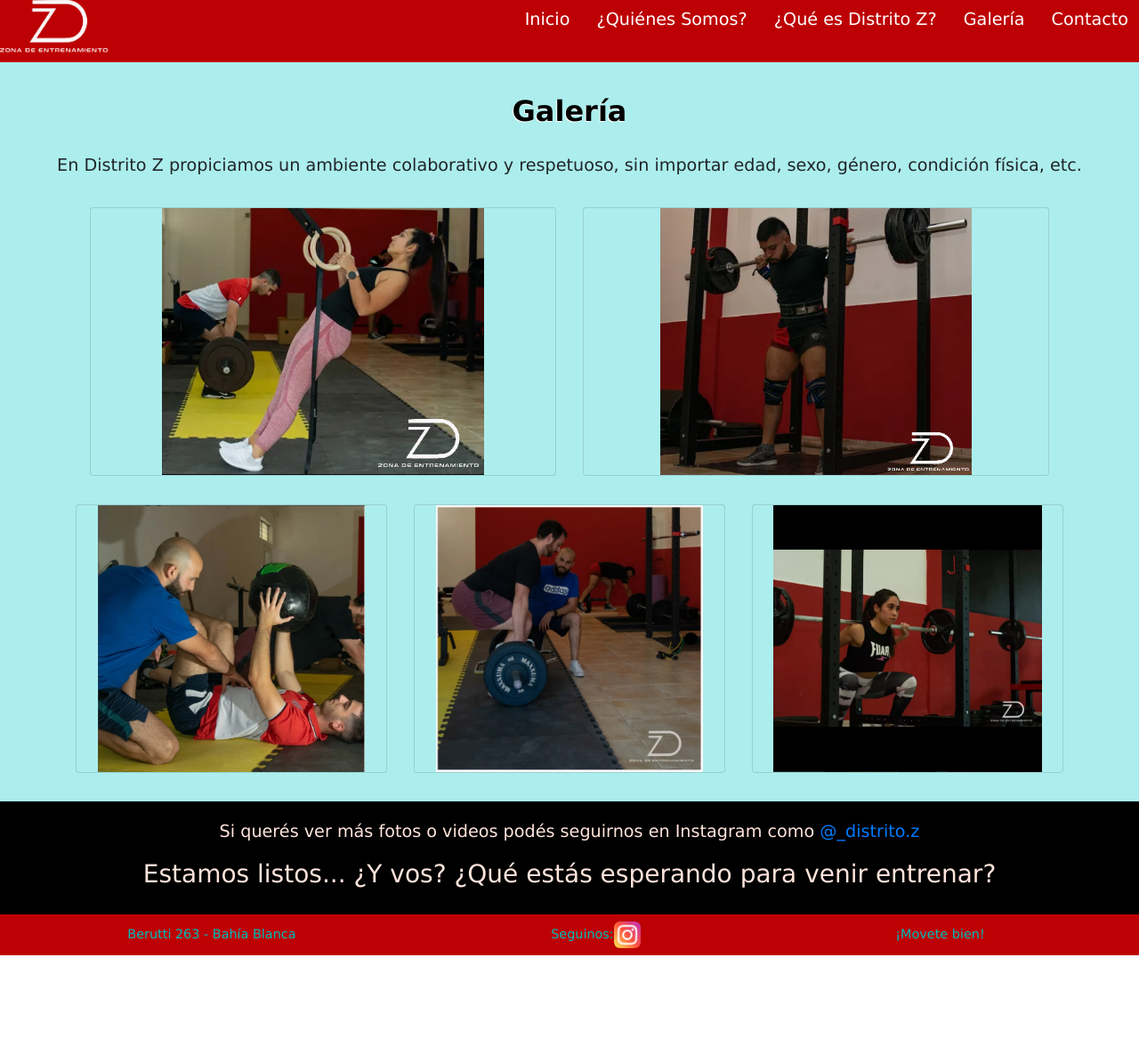
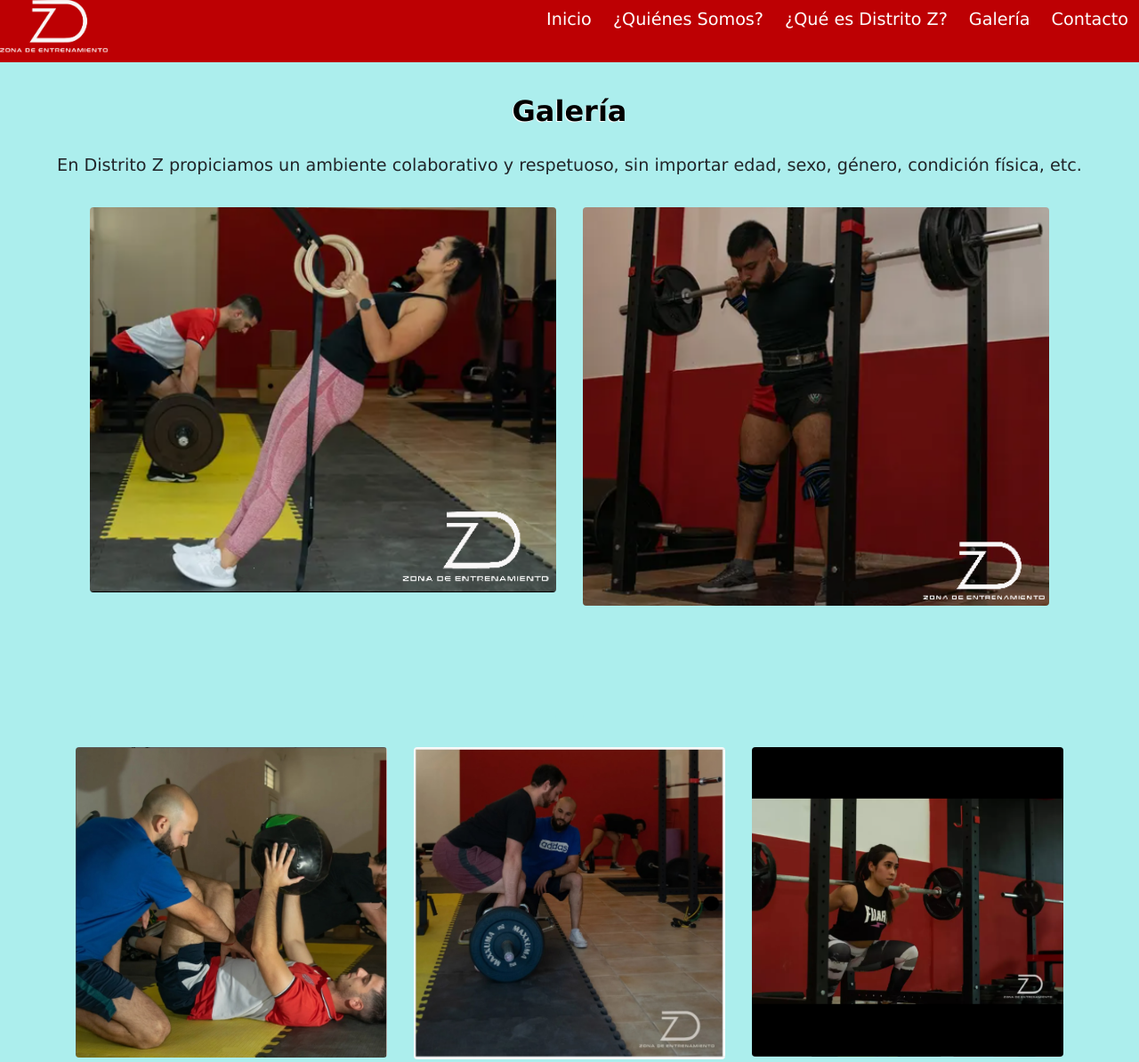
Before and after one commit to Noe-O/proyecto.final, a website: page galeria.html in a window 1280 px wide. Shown: the top 1194 px of the page at 89% size. Before the commit the page ends 1074 px from the top, so only its background shows below. Drawn offline with nearby package versions, Linux system fonts and the light colour scheme.

Commit message:
ultimos retoques en el HEADER y FOOTER, arreglo de las imagenes de GALERIA

```diff
--- a/galeria.html
+++ b/galeria.html
@@ -16,20 +16,20 @@
 
 <body>
     <header class="bg-rojo">
-		<div class="d-flex justify-content-between position-fixed bg-rojo w-100">
+        <div class="d-flex justify-content-between bg-rojo position-fixed w-100">
             <img src="./img/Dz.logo.png" alt="logo" width="auto" height="60px">
-			<nav class="navbar navbar-expand-lg navbar-dark">
+            <nav class="navbar navbar-expand-lg navbar-dark justify-content-end">
                 <button class="navbar-toggler" type="button" data-toggle="collapse" data-target="#navbarNav"
                     aria-controls="navbarNav" aria-expanded="false" aria-label="Toggle navigation">
                     <span class="navbar-toggler-icon"></span>
                 </button>
-				<div class="collapse navbar-collapse" id="navbarNav">
-					<ul>
-						<li><a href="index.html">Inicio</a></li>
-						<li><a href="somos.html">¿Quiénes Somos?</a></li>
-						<li><a href="quees.html">¿Qué es Distrito Z?</a></li>
-						<li><a href="galeria.html">Galería</a></li>
-						<li><a href="contact.html">Contacto</a></li>
+                <div class="collapse navbar-collapse text-right" id="navbarNav">
+                    <ul class="flex-lg-row">
+                        <li class="nav-item"><a href="index.html">Inicio</a></li>
+                        <li class="nav-item"><a href="somos.html">¿Quiénes Somos?</a></li>
+                        <li class="nav-item"><a href="quees.html">¿Qué es Distrito Z?</a></li>
+                        <li class="nav-item"><a href="galeria.html">Galería</a></li>
+                        <li class="nav-item"><a href="contact.html">Contacto</a></li>
                     </ul>
                 </div>
             </nav>
@@ -46,78 +46,56 @@
                 física, etc. </p>
         </div>
         <div class="container">
-            <div id="accordion" role="tablist" class="card-deck flex-column flex-md-row  p-3">
-                <div class="card  rounded bg-lightBlue">
-                    <div role="tab" id="headingOne">
-                        <a data-toggle="collapse" href="#collapseOne" aria-expanded="false" aria-controls="collapseOne">
-                            <img src="./img/par.png" alt="Concentración" width="auto" height="300px">
-                        </a>
+            <div class="fotos card-deck flex-column flex-md-row  p-3">
+                <div class="card  bg-lightBlue">
+                    <img class="rounded card-img" src="./img/par.png" alt="Concentracion" />
+                    <div class="card-img-overlay">
+                        <p class="card-text">El bienestar físico es lo más importante en nuestras vidas</p>
                     </div>
-                    <div id="collapseOne" class="collapse" role="tabpanel" aria-labelledby="headingOne">
-                        <div class="card-body">
-                            El bienestar físico es lo más importante en nuestras vidas
+                </div>
+
+
+                <div class="card  bg-lightBlue">
+                    <img class="rounded card-img" src="./img/juani.png" alt="sentadilla" />
+
+                    <div class="card-img-overlay">
+                        <p class="card-text">Cada nuevo/a integrante es una parte escencial en la familia de DZ, por ello queremos que
+                        estés a gusto.</p>
                     </div>
                 </div>
             </div>
 
-                <div class="card rounded bg-lightBlue">
-                    <div role="tab" id="headingTwo">
-                        <a data-toggle="collapse" href="#collapseTwo" aria-expanded="false" aria-controls="collapseTwo">
-                            <img src="./img/juani.png" alt="sentadilla" width="auto" height="300px">
-                        </a>
-                    </div>
-                    <div id="collapseTwo" class="collapse" role="tabpanel" aria-labelledby="headingTwo">
-                        <div class="card-body">
-                            Cada nuevo/a integrante es una parte escencial en la familia de DZ, por ello queremos que
-                            estés a gusto.
-                        </div>
-                    </div>
+            <div class="fotos card-deck flex-column flex-lg-row py-3">
+                <div class="card  bg-lightBlue">
+
+                    <img class="rounded card-img" src="./img/DZ.jefe.jpg" alt="Indicaciones de movimiento" />
+
+                    <div class="card-img-overlay">
+                        <p class="card-text">
+                            En los desafíos que te propongas te vamos a estar alentando y supervisando.
+                        </p>
+
                     </div>
                 </div>
 
-            <div id="accordion" role="tablist" class="card-deck flex-column flex-lg-row py-3">
-                <div class="card rounded bg-lightBlue">
-                    <div role="tab" id="headingTwo">
-                        <a data-toggle="collapse" href="#collapseThree" aria-expanded="false"
-                            aria-controls="collapseThree">
-                            <img src="./img/DZ.jefe.jpg" alt="Profesor dando indicaciones de movimiento" width="auto"
-                                height="300px">
-                        </a>
-                    </div>
-                    <div id="collapseThree" class="collapse" role="tabpanel" aria-labelledby="headingThree">
-                        <div class="card-body">
-                            En los desafíos que te propongas te vamos a estar alentando y supervisando.
-                        </div>
-                    </div>
+                <div class="card bg-lightBlue">
+
+                    <img class="rounded card-img" src="./img/DZ.entrenamiento1.jpg" alt="rutina" />
+
+                    <div class="card-img-overlay">
+                        <p class="card-text">El plan de entrenamiento es individual y se adapta a tus objetivos y
+                            condiciones.</p>
+
                     </div>
 
-                <div class="card rounded bg-lightBlue">
-                    <div role="tab" id="headingTwo">
-                        <a data-toggle="collapse" href="#collapseFour" aria-expanded="false"
-                            aria-controls="collapseFour">
-                            <img src="./img/DZ.entrenamiento1.jpg" alt="Profesor observando la rutina" width="auto"
-                                height="300px">
-                        </a>
-                    </div>
-                    <div id="collapseFour" class="collapse" role="tabpanel" aria-labelledby="headingFour">
-                        <div class="card-body">
-                            El plan de entrenamiento es individual y se adapta a tus objetivos y condiciones.
-                        </div>
-                    </div>
                 </div>
 
-                <div class="card  rounded bg-lightBlue">
-                    <div role="tab" id="headingFive">
-                        <a data-toggle="collapse" href="#collapseFive" aria-expanded="false"
-                            aria-controls="collapseFive">
-                            <img src="./img/DZ.entrenamiento.png" alt="mujer entrenando en distrito z" width="auto"
-                                height="300px" class="mb-0">
-                        </a>
-                    </div>
-                    <div id="collapseFive" class="collapse" role="tabpanel" aria-labelledby="headingFive">
-                        <div class="card-body">
-                            Te esperamos en: Distrito Z - Zona de Entrenamiento
-                        </div>
+                <div class="card  bg-lightBlue">
+
+                    <img class="rounded card-img" src="./img/DZ.entrenamiento.png" alt="chica entrenando en DZ" />
+
+                    <div class="card-img-overlay">
+                        <p class="card-text">Te esperamos en: Distrito Z - Zona de Entrenamiento</p>
                     </div>
                 </div>
             </div>
--- a/scss/estilos.scss
+++ b/scss/estilos.scss
@@ -31,6 +31,21 @@ body {
     }
 }
 
+
+/*uso MIXIN para este título H1 que aparece en todas las páginas*/
+@mixin tit {
+    padding: 20px;
+    color: black;
+    font-size: 2rem;
+    text-shadow: -1px 1px white;
+    font-weight: bold;
+    text-align: center;
+}
+
+h1 {
+    @include tit
+}
+
 header {
     .navbar {
         padding: 0rem;
@@ -44,9 +59,12 @@ header {
 
     width: 100%;
 
-    nav ul li {
+    nav ul {
+        display: flex;
+        flex-direction: column;
+
+        li {
             list-style-type: none;
-        display: inline-block;
             padding-left: 12px;
             padding-right: 12px;
 
@@ -66,6 +84,7 @@ header {
 
         }
     }
+}
 
 /*La portada del INDEX*/
 section#plantillaIndex {
@@ -75,15 +94,15 @@ section#plantillaIndex {
     padding: 5%;
 }
 
-section#principalIndex{
-    .card:hover{
-        background-color:#ffe4db;
+section#principalIndex {
+    .card:hover {
+        background-color: #ffe4db;
     }
 }
 
 /*uso esta clase en dos imagenes de "QUÉ ES DZ"*/
 
-.imgQueEs:hover{
+.imgQueEs:hover {
     width: 300px;
 }
 
@@ -95,23 +114,37 @@ section#seguinos {
     padding: 20px;
 }
 
-#accordion {
-    img:hover {
-        height: 350px;
+.fotos {
+    .card-img-overlay {
+        visibility: hidden;
+        position: relative;
     }
 
-    .card:hover {
+    .card {
+        border: 0;
+
+        &:hover {
             background-color: #ffe4db;
             color: #bd0003;
             font-weight: bold;
+
+            .card-img-overlay {
+                visibility: visible;
+                transition: 1s;
             }
-
+        }
+    }
 }
 
 
 
 /*seccion de la página contacto*/
 section#contact {
+    h1 {
+        color: #FFF7F5;
+        text-shadow: -1px 1px black;
+    }
+
     background-image: url("../img/fondo.jpg");
     background-size: cover;
     text-align: center;
@@ -135,28 +168,17 @@ section#contact {
 
 }
 
-/*uso MIXIN para este título H1 que aparece en todas las páginas*/
-@mixin tit {
-    padding: 20px;
-    color: black;
-    font-size: 2rem;
-    text-shadow: -1px 1px white;
-    font-weight: bold;
-    text-align: center;
-}
-
-h1 {
-    @include tit
-}
-
 footer {
     background-color: #bd0003;
     text-align: center;
     color: #00bdba;
     font-size: 0.9rem;
 
-    img:hover {
-        width: 35px;
+    img {
+        padding-left: 0.5rem;
+        &:hover {
+            width: 3rem;
+        }
     }
 
     div {
```
Also changed, not shown: contact.html (+9 -9 lines), index.html (+11 -11 lines), quees.html (+11 -11 lines), somos.html (+12 -13 lines), css/main.css. Lines whose indentation alone changed are shown as unchanged.
